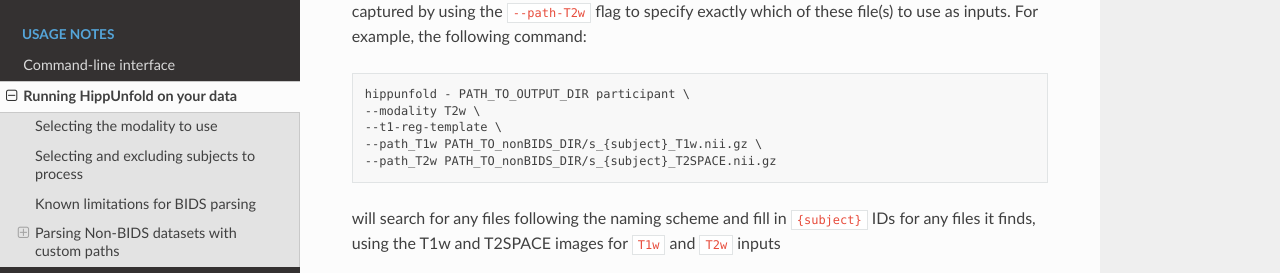
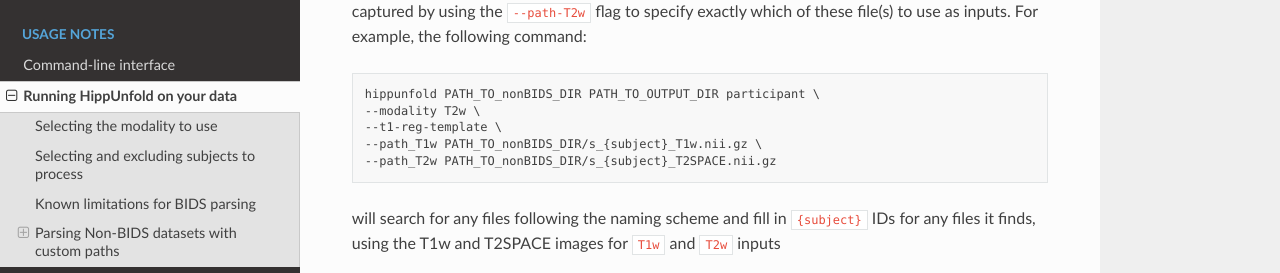
Before and after one commit to khanlab/hippunfold, a Sphinx documentation site: the page built from docs/usage/useful_options.md, in a window 1280 px wide and 900 px high, scrolled down 2595 px. Shown: the part 173-446 px from the top of the window. Built offline with Sphinx 7.4.7 and the Read the Docs theme 3.1.0, drawn with Linux system fonts in a browser that asks for light colours.

Commit message:
fix for #441 (#442)
Minor update to docs, bypassing review

```diff
--- a/docs/usage/useful_options.md
+++ b/docs/usage/useful_options.md
@@ -120,7 +120,7 @@ specify what subjects and images to use with subject `wildcards`. This is done b
 TSE are both T2-weighted acquisitions, and can be captured by using the `--path-T2w` flag to specify exactly which of these file(s)
 to use as inputs. For example, the following command:
 
-    hippunfold - PATH_TO_OUTPUT_DIR participant \
+    hippunfold PATH_TO_nonBIDS_DIR PATH_TO_OUTPUT_DIR participant \
     --modality T2w \
     --t1-reg-template \
     --path_T1w PATH_TO_nonBIDS_DIR/s_{subject}_T1w.nii.gz \
```
